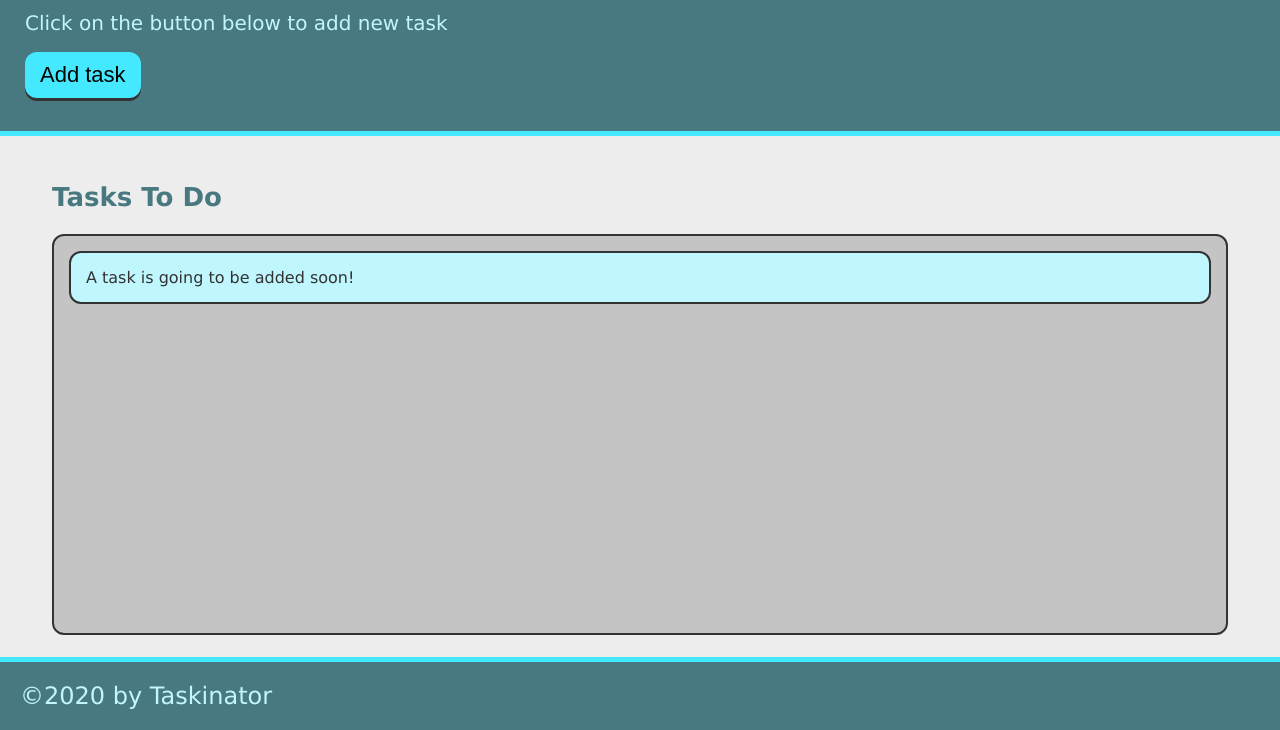
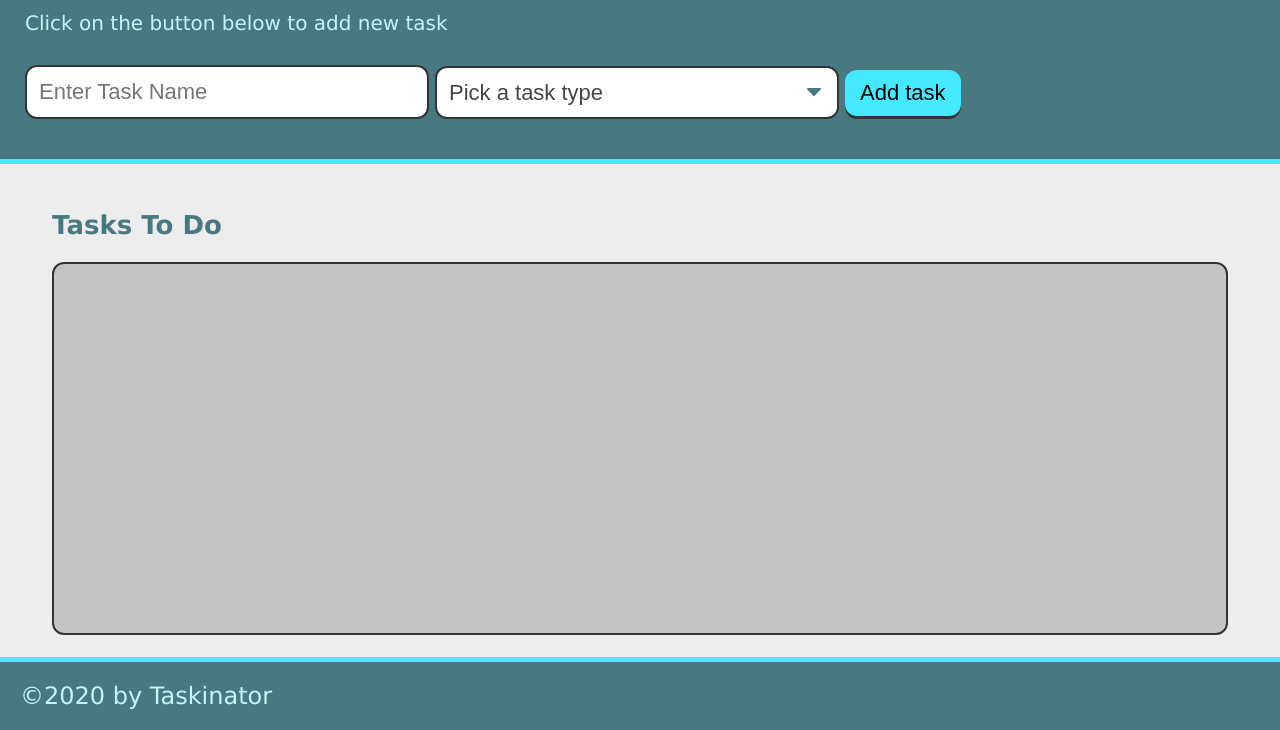
Before and after one commit to phonix375/Taskinator, a plain HTML site: page index.html in a window 1280 px wide. Shown: the part 70-800 px from the top of the page. Drawn offline with Linux system fonts and the light colour scheme.

Commit message:
add form to html

```diff
--- a/index.html
+++ b/index.html
@@ -11,14 +11,27 @@
     <header>
         <h1>Taskinator</h1>
         <p>Click on the button below to add new task</p>
-        <button id="save-task" class="btn">Add task</button>
+        <form id="task-form">
+          <div class="form-group">
+            <input type="text" name="task-name" placeholder="Enter Task Name">
+          </div>
+          <div class="form-group">
+            <select name="task-type" class="select-dropdown">
+              <option value="" disabled selected>Pick a task type</option>
+              <option value="Work">Work</option>
+              <option value="Home">Home</option>
+              <option value="General">General</option>
+            </select>
+          </div>
+          <div class="form-group">
+            <button id="save-task" class="btn" type="submit">Add task</button>
+          </div>
+        </form>
     </header>
     <main class="page-content">
         <section class="task-list-wrapper">
           <h2 class="list-title">Tasks To Do</h2>
-          <ul id="tasks-to-do" class="task-list">
-            <li  class="task-item">A task is going to be added soon!</li>
-          </ul>
+          <ul id="tasks-to-do" class="task-list"></ul>
         </section>
       </main>
     <footer>
```
